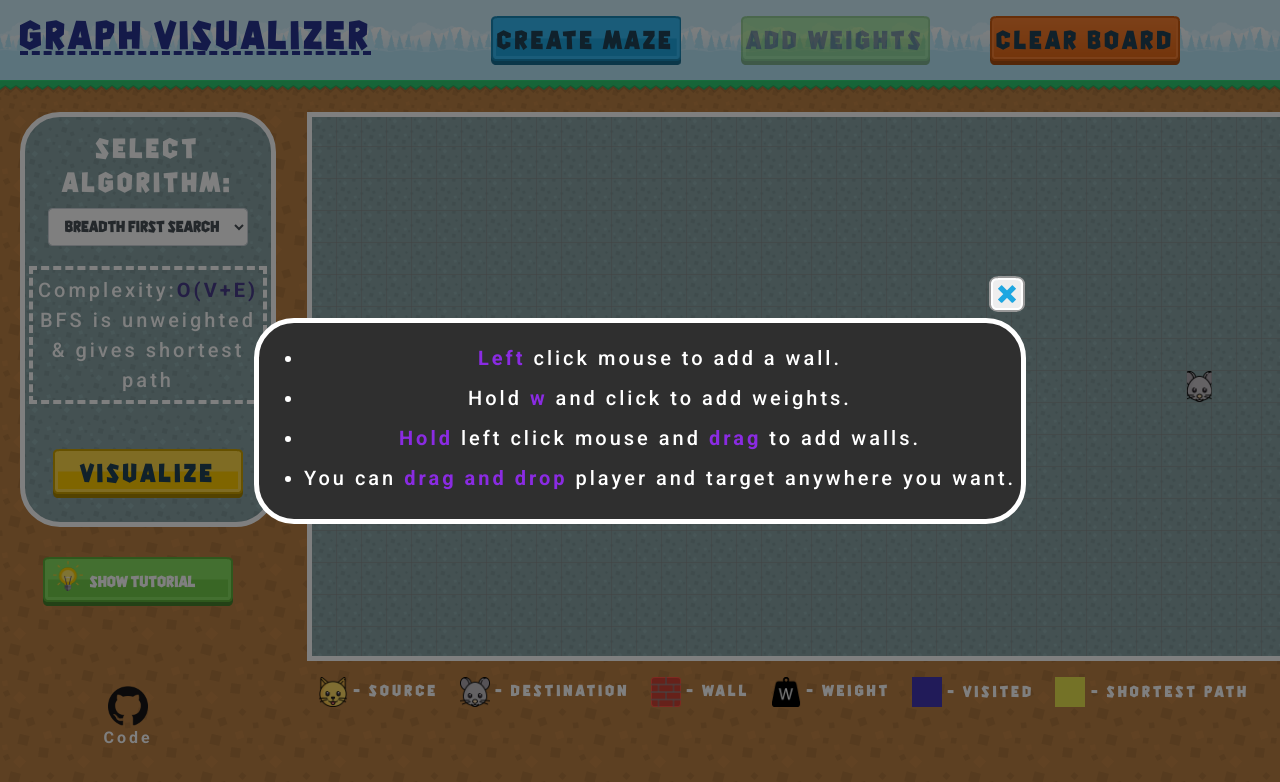
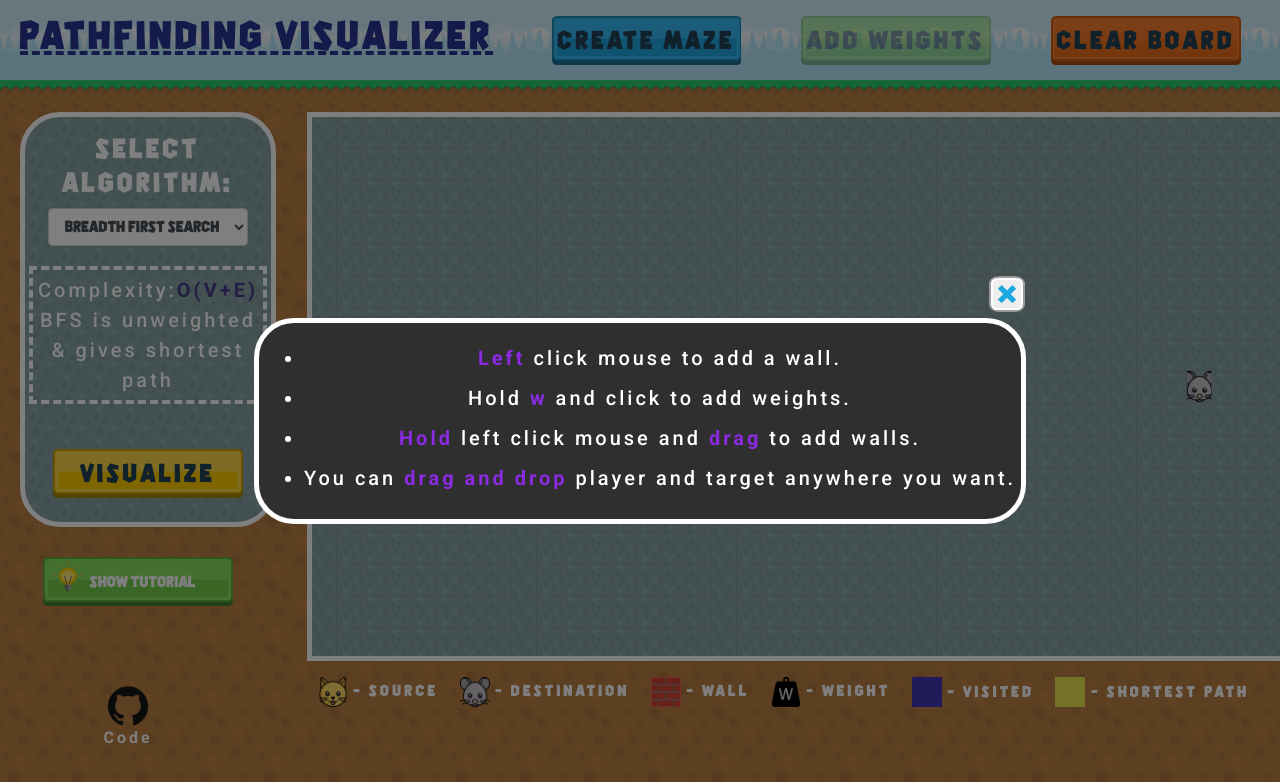
Before and after one commit to abhijith94/graph-visualization, a React (Create React App) app: page / in a window 1280 px wide. Shown: the top 782 px of the page. Built offline with nearby package versions, Linux system fonts and the light colour scheme.

Commit message:
title changed

```diff
--- a/public/index.html
+++ b/public/index.html
@@ -24,7 +24,7 @@
 
       gtag('config', 'G-HBV814BLXB');
     </script>
-    <title>Graph Visualization</title>
+    <title>Pathfinding Visualizer</title>
   </head>
   <body>
     <noscript>You need to enable JavaScript to run this app.</noscript>
--- a/src/pages/Home.js
+++ b/src/pages/Home.js
@@ -28,7 +28,7 @@ class Home extends Component {
       <div className="home">
         <div className="top">
           <div>
-            <h1 className="title">Graph Visualizer</h1>
+            <h1 className="title">Pathfinding Visualizer</h1>
           </div>
           <div className="top-button-container">
             <div>
```
